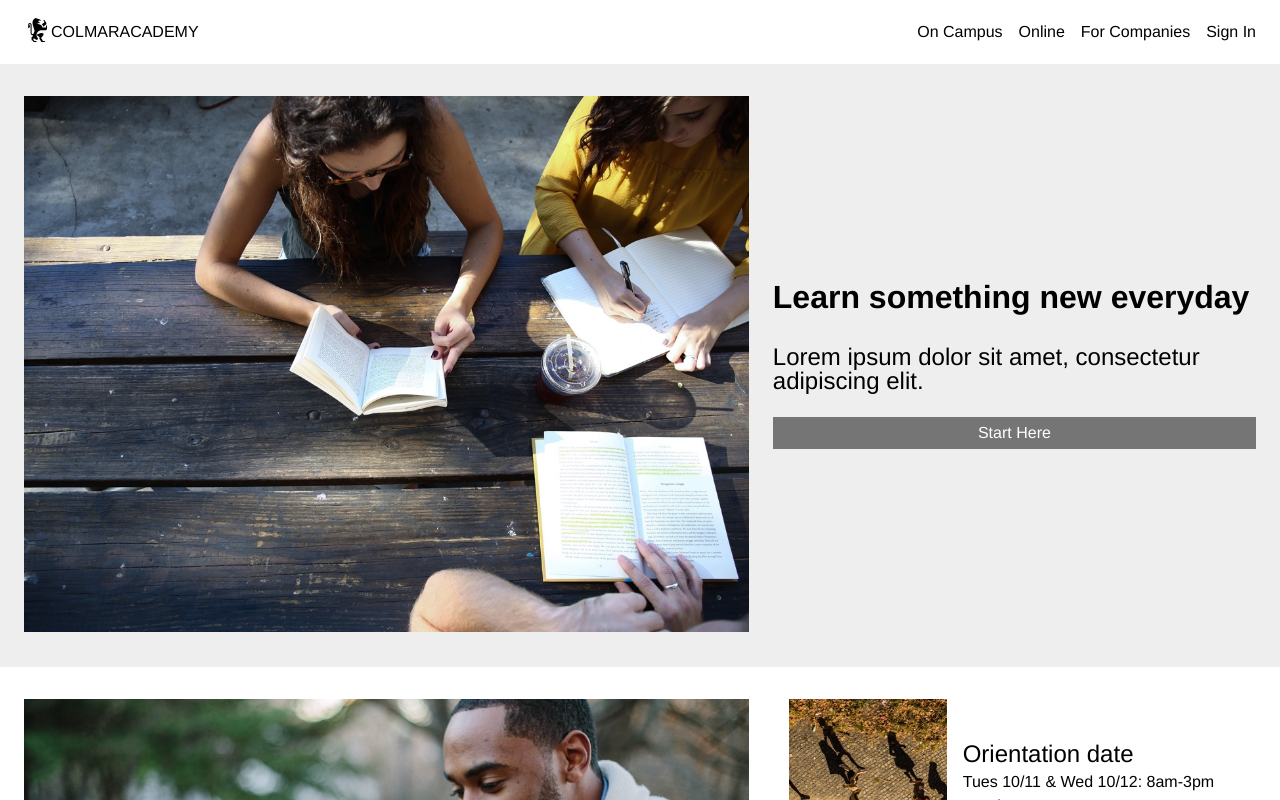
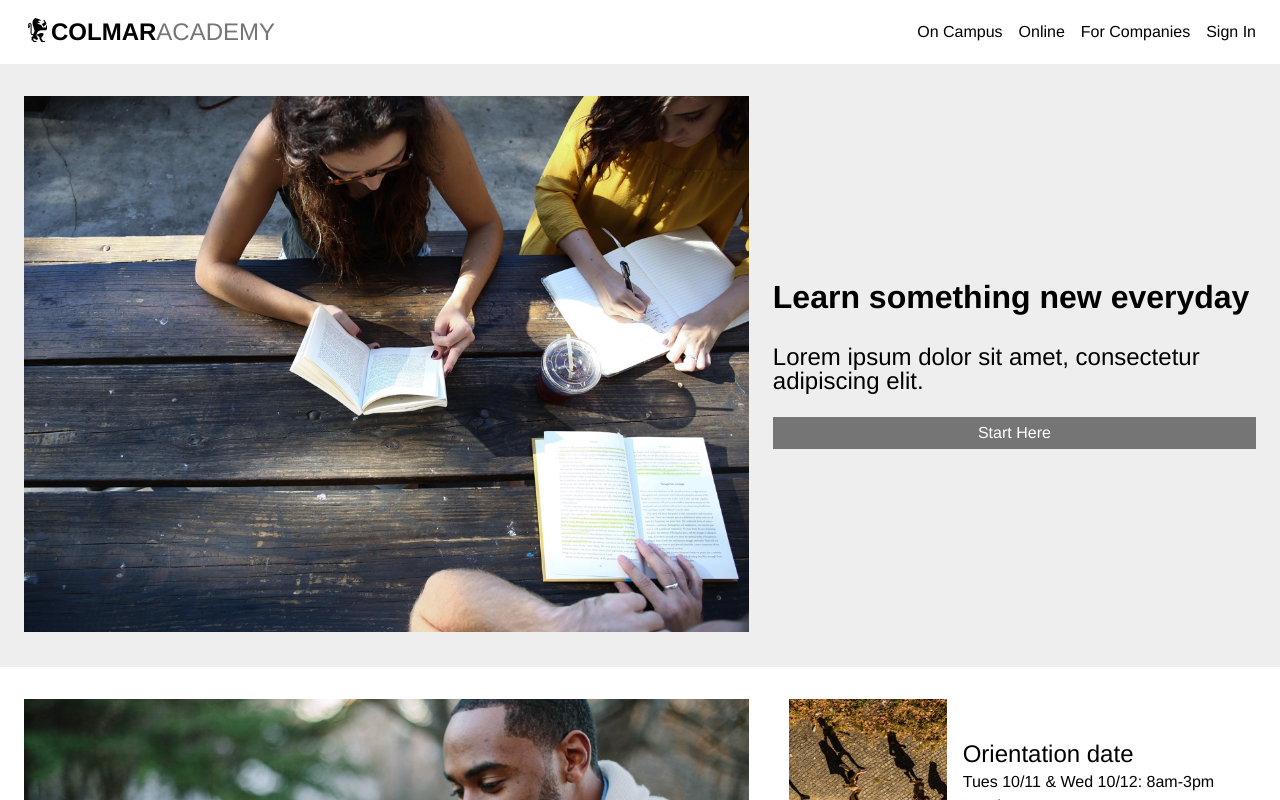
Before and after one commit to matt-harlow/ColmarAcademy, a plain HTML site: page index.html in a window 1280 px wide. Shown: the top 800 px of the page. Drawn offline with Linux system fonts and the light colour scheme.

Commit message:
Structure complete

```diff
--- a/index.html
+++ b/index.html
@@ -13,7 +13,9 @@
     <div class="container">
       <div class="logo">
       	<img src="./resources/images/ic-logo.svg">
-      	<span class="name">COLMARACADEMY</span>
+      	<span class="name">
+          <span class="colmar">COLMAR</span><span class="academy">ACADEMY</span>
+        </span>
       </div>
       <!--Desktop Nav-->
       <nav class="desktop">
--- a/resources/css/style.css
+++ b/resources/css/style.css
@@ -53,6 +53,19 @@ nav ul li {
 
 nav.mobile{
 	display: none;
+}
+
+.name {
+	font-size: 1.5rem;
+}
+
+.colmar {
+	font-weight: bold;
+}
+
+.academy {
+	color: #757575;
+	font-weight: lighter;
 }
 
 @media only screen and (max-width: 640px) {
@@ -316,6 +329,7 @@ nav.mobile{
 		width: 100%;
 		align-items: flex-start;
 		padding: 1rem;
+		box-sizing: border-box;
   	}
 
   	.class h2 {
@@ -335,6 +349,10 @@ nav.mobile{
   	}
 
   	.class:nth-child(n+1) {
+		margin-bottom: 0.5rem;
+	}
+
+	.class:nth-child(6) {
 		margin-bottom: 0;
 	}
 
```
